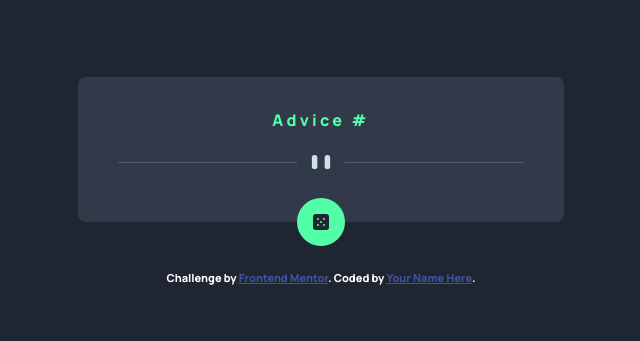
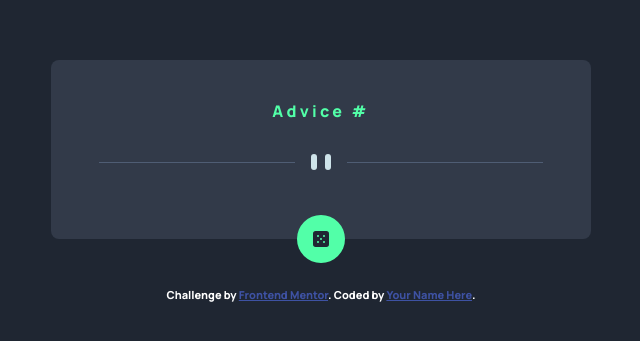
Before and after one commit to mosgizy/Advice-Generator, a plain HTML site: page index.html in a window 1280 px wide. Shown: the part 219-560 px from the top of the page, without its empty margins (319-959 px from the left). Drawn offline with Linux system fonts and the light colour scheme; no server answers.

Commit message:
adjustment/ change the size of the container and add some padding

```diff
--- a/style.css
+++ b/style.css
@@ -32,11 +32,11 @@ img{
 .wrapper{
     background-color: var(--dark-grayish-blue);
     width: 80vw;
-    max-width: 45ch;
+    max-width: 50ch;
     margin:auto;
     border-radius: .5rem;
     text-align: center;
-    padding:2rem 2.5rem;
+    padding:2.5rem 3rem;
     margin-block-end: 3rem;
     position: relative;
 }
@@ -48,12 +48,12 @@ img{
 }
 
 .advice-text{
-    margin-block: 1.5rem;
+    margin-block: 2rem;
     font-size: 28px;
 }
 
 picture img{
-    margin-block-end: 1rem;
+    margin-block-end: 1.5rem;
 }
 
 .dice{
```
